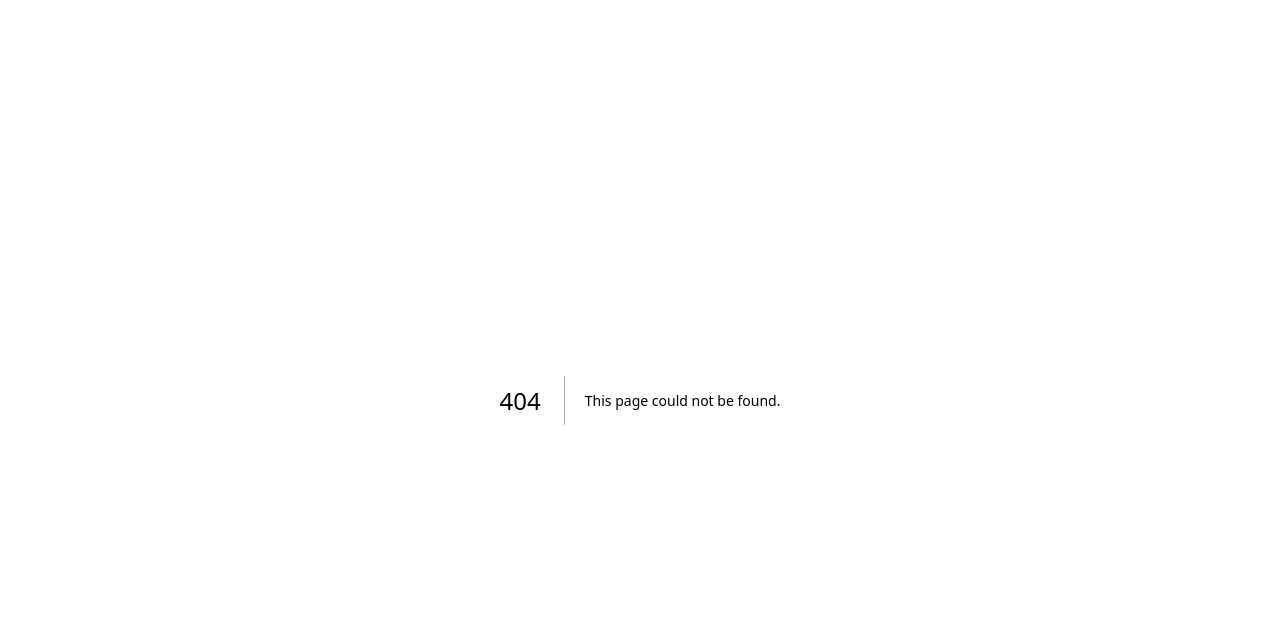
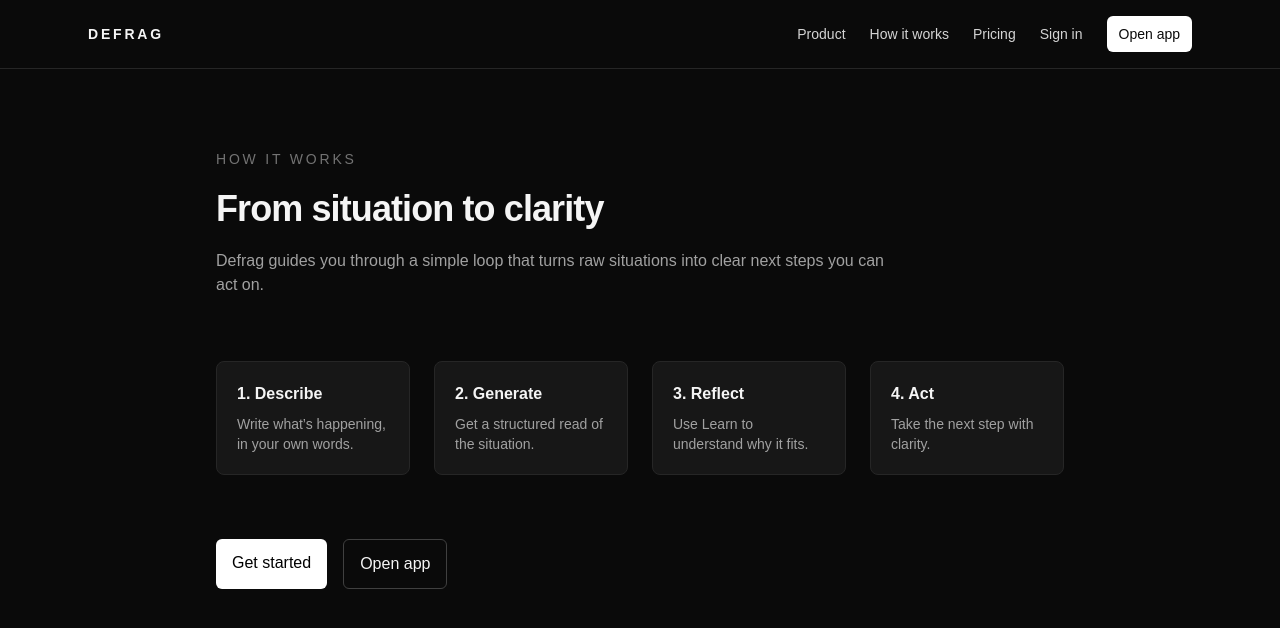
Before and after one commit to cjo93/nextjs-boilerplate, a Next.js app: page /how-it-works in a window 1280 px wide. Before the commit this address had no page. Shown: the top 628 px of the page. Built offline with nearby package versions, Linux system fonts and the light colour scheme.

Commit message:
add how-it-works page

```diff
--- /dev/null
+++ b/app/(marketing)/how-it-works/page.tsx
@@ -0,0 +1,43 @@
+import Link from "next/link";
+
+export default function HowItWorksPage() {
+  return (
+    <div className="mx-auto max-w-4xl px-6 py-20 space-y-16">
+      <section className="space-y-5">
+        <p className="text-sm uppercase tracking-[0.2em] text-neutral-500">How it works</p>
+        <h1 className="text-4xl font-bold tracking-tight">From situation to clarity</h1>
+        <p className="text-neutral-400 max-w-2xl">
+          Defrag guides you through a simple loop that turns raw situations into clear next steps you can act on.
+        </p>
+      </section>
+
+      <section className="grid gap-6 md:grid-cols-4">
+        <div className="rounded-lg border border-neutral-800 bg-neutral-900 p-5 space-y-2">
+          <h3 className="font-semibold">1. Describe</h3>
+          <p className="text-sm text-neutral-400">Write what’s happening, in your own words.</p>
+        </div>
+        <div className="rounded-lg border border-neutral-800 bg-neutral-900 p-5 space-y-2">
+          <h3 className="font-semibold">2. Generate</h3>
+          <p className="text-sm text-neutral-400">Get a structured read of the situation.</p>
+        </div>
+        <div className="rounded-lg border border-neutral-800 bg-neutral-900 p-5 space-y-2">
+          <h3 className="font-semibold">3. Reflect</h3>
+          <p className="text-sm text-neutral-400">Use Learn to understand why it fits.</p>
+        </div>
+        <div className="rounded-lg border border-neutral-800 bg-neutral-900 p-5 space-y-2">
+          <h3 className="font-semibold">4. Act</h3>
+          <p className="text-sm text-neutral-400">Take the next step with clarity.</p>
+        </div>
+      </section>
+
+      <section className="flex gap-4">
+        <Link href="/api/auth/signin" className="rounded-md bg-white px-4 py-3 text-black">
+          Get started
+        </Link>
+        <Link href="/app" className="rounded-md border border-neutral-700 px-4 py-3">
+          Open app
+        </Link>
+      </section>
+    </div>
+  );
+}
```
